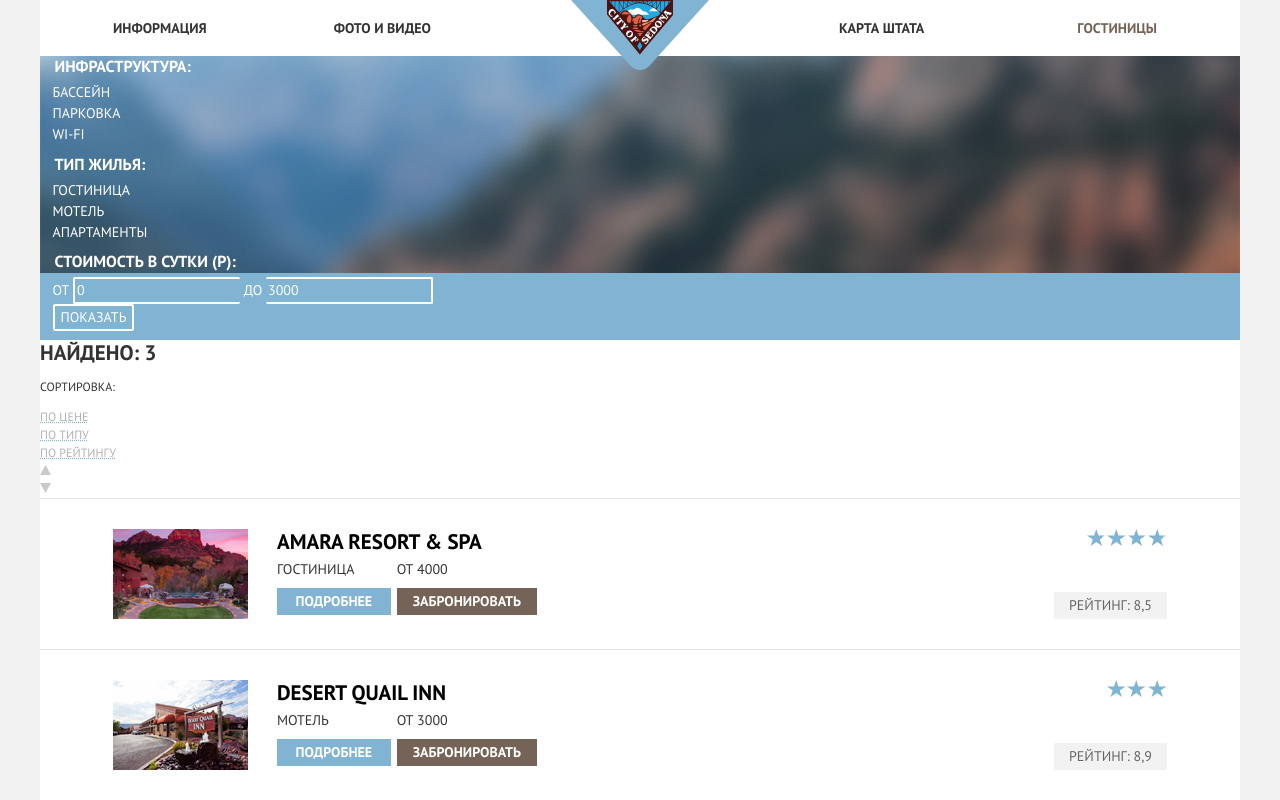
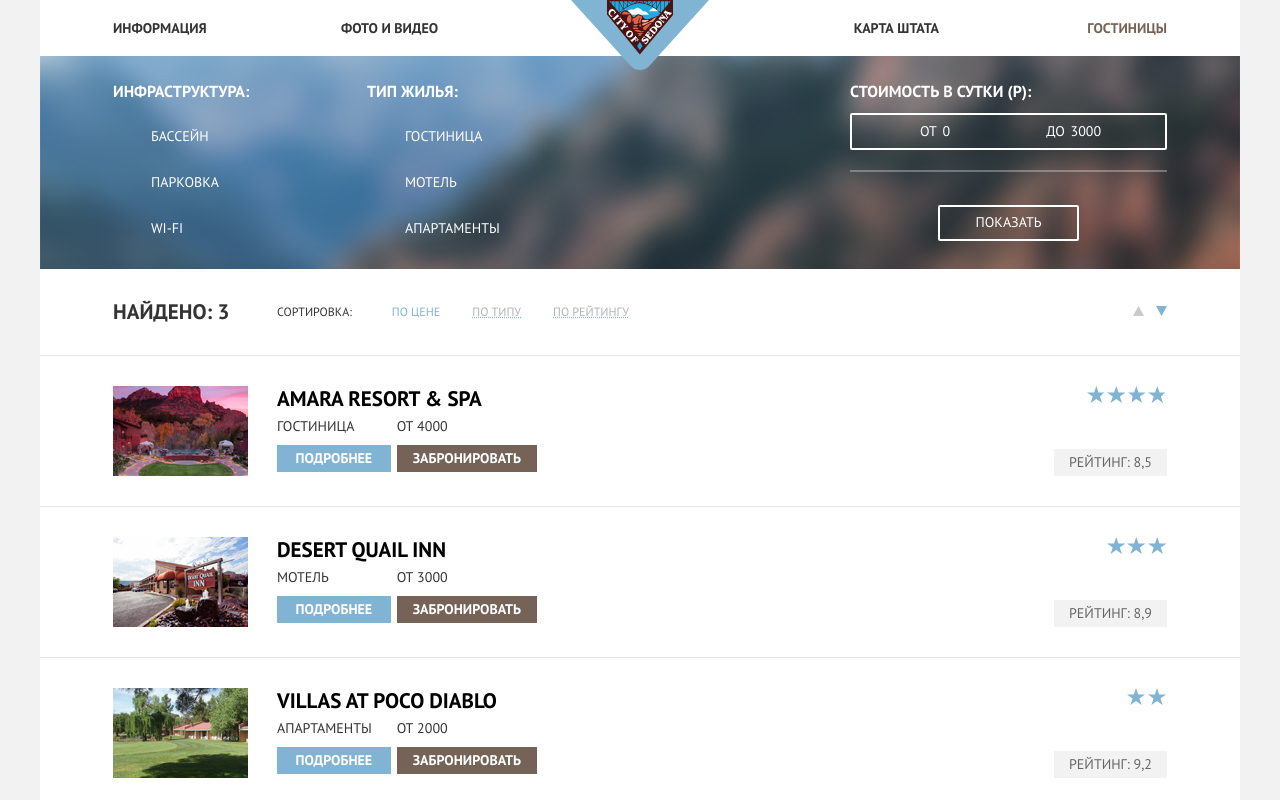
Before and after one commit to korbutds/sedona, a plain HTML site: page hotels.html in a window 1280 px wide. Shown: the top 800 px of the page. Drawn offline with Linux system fonts and the light colour scheme.

Commit message:
Завершаем строить сетку. Завершена разметка сетки сайта. Исправлены замечания наставника.

```diff
--- a/css/style.css
+++ b/css/style.css
@@ -9,6 +9,7 @@
   --basic-footer-bgc: rgba(255, 255, 255, 0.9);
   --basic-black-opacity: rgba(0, 0, 0, 0.3);
   --basic-grey: #f2f2f2;
+  --basic-grey-bg: #eeeeee;
   --basic-grey-hov: #ebebeb;
   --basic-grey-border: #e5e5e5;
   --basic-calendar: #a9a9a9;
@@ -109,8 +110,6 @@
 .main-navigation {
   position: relative;
 
-  display: flex;
-
   font-weight: 700;
   line-height: 26px;
   color: var(--basic-black);
@@ -129,24 +128,23 @@
 }
 
 .site_nav-item {
-  flex-basis: 164px;
-  padding-top: 15px;
-  padding-bottom: 15px;
-  padding-right: 10px;
+  flex-basis: 228px;
   flex-wrap: wrap;
 
-  text-align: end;
+  text-align: left;
 }
 
-.site_nav-item:nth-child(2n+1) {
-  text-align: start;
+.site_nav-item:nth-child(n+3) {
+  text-align: right;
 }
 
 .site_nav-item:nth-child(2) {
   margin-right: auto;
 }
 
-.site_nav-item a {
+.site_nav-link {
+  display: inline-block;
+  padding: 15px 0;
   color: var(--basic-dark);
 }
 
@@ -204,12 +202,45 @@
 }
 /* reason-sections */
 
+.reasons-grid {
+  display: grid;
+  grid-template-columns: 400px 400px 400px ;
+  grid-template-rows: 1fr;
+}
+
 .main_reason-section {
   background-color: var(--basic-sedona-blue);
   color: var(--basic-white);
 }
 
+.natural-section .reason-image {
+  grid-column-start: 2;
+  grid-column-end: 4;
+}
+
+.bridge-section .reason-container {
+  grid-column-start: 3;
+  grid-column-end: 4;
+}
+
+.bridge-section .reason-image {
+  grid-column-start: 1;
+  grid-column-end: 3;
+  grid-row-start: 1;
+}
+
+.reason-container {
+  padding: 50px;
+  padding-bottom: 10px;
+  text-align: center;
+}
+
+.reason-title {
+  padding-bottom: 25px;
+}
+
 .feature-item {
+  padding-top: 160px;
   min-height: 330px;
 }
 
@@ -217,14 +248,15 @@
   background-image: url(../img/icon-1.svg);
   background-repeat: no-repeat;
   background-size: 75px 72px;
-  background-position: 50% 0;
+  background-position: left 50% bottom 198px;
+
 }
 
 .feature-item:nth-child(2) {
   background-image: url(../img/icon-2.svg);
   background-repeat: no-repeat;
   background-size: 75px auto;
-  background-position: 50% 0;
+  background-position: left 50% bottom 198px;
 
 }
 
@@ -232,7 +264,14 @@
   background-image: url(../img/icon-3.svg);
   background-repeat: no-repeat;
   background-size: 64px auto;
-  background-position: 50% 0;
+  background-position: left 50% bottom 198px;
+}
+
+/* other-reasons-section */
+
+.advantage-list {
+  background-color: var(--basic-grey-bg);
+  min-height: 256px;
 }
 
 /* order-section */
@@ -252,8 +291,9 @@
 }
 
 .reason-description {
+  display: block;
   margin: 0;
-  margin-bottom: 39px;
+  margin-bottom: 20px;
 }
 
 /* booking-section */
@@ -577,28 +617,97 @@
 
   background-color: var(--basic-sedona-blue);
   background-image: url(../img/background-blur.jpg);
-  background-size: 1200px 217px;
+  background-size: 100%;
   background-repeat: no-repeat;
 }
 
-.filter-section input[type="text"] {
-  font: inherit;
-  color: var(--basic-white);
+.hotel-form {
+  display: flex;
+  padding-top: 25px;
+  padding-bottom: 5px;
+}
 
-  background-color: transparent;
+.form-legend {
+  padding: 0;
+  margin: 0;
+  margin-bottom: 24px;
+
+  font-size: 16px;
+  font-weight: 700;
+}
+
+.fildset-label {
+  padding-left: 38px;
+}
+
+.hotel-field {
+  margin: 0;
+  padding: 0;
+
+  border: none;
+}
+
+.infrastructure-field {
+  flex-basis: 150px;
+  margin-right: 104px;
+}
+
+.infrastructure-item {
+  margin-bottom: 25px;
+}
+
+.stay_type-field {
+  flex-basis: 150px;
+  margin-right: auto;
+}
+
+.cost-field {
+  flex-basis: 317px;
+}
+
+.cost-legend {
+  margin-bottom: 11px;
+}
+
+.filter-text_field {
+  padding: 5px;
+  padding-left: 16px;
+  margin-bottom: 20px;
+
   border: solid 2px var(--basic-white);
   border-radius: 2px;
 }
 
-.filter-text_field input[type="text"]:first-of-type {
-  border-right: none;
+.price-label {
+  padding-left: 52px;
+
 }
 
-.filter-text_field input[type="text"]:last-of-type {
-  border-left: none;
+.filter-section input[type="text"] {
+  width: 50px;
+
+  font: inherit;
+  color: var(--basic-white);
+
+  border: none;
+  background-color: transparent;
+}
+
+.range-field {
+  margin-bottom: 33px;
+}
+
+.range-scale {
+  height: 2px;
+
+  background-color: var(--basic-white-opacity);
 }
 
 .filter-section button[type="submit"] {
+  display: block;
+  margin: 0 auto;
+  padding: 5px 36px 6px;
+
   font: inherit;
   font-size: 14px;
   line-height: 21px;
@@ -616,35 +725,70 @@
   background-color: var(--basic-white);
 }
 
-.hotel-field {
-  border: none;
+/* sorter-section */
+
+.sorter-section {
+  display: flex;
+  padding-top: 30px;
+  padding-bottom: 30px;
 }
 
-.hotel-field legend {
-  font-size: 16px;
-  font-weight: 700;
+.found-amount {
+  width: 135px;
 }
 
-/* sorter-section */
+.sorter-part {
+  display: flex;
+  flex-wrap: wrap;
+  flex-grow: 1;
+  align-content: center;
 
-.sorter-part {
   font-size: 12px;
   line-height: 18px;
 }
 
-.sorter-list a {
+.sorter-part p {
+  margin: 0;
+  margin-left: 29px;
+  margin-right: 40px;
+}
+
+.sorter-list {
+  display: flex;
+  flex-wrap: wrap;
+}
+
+.sorter-item {
+  margin-right: 32px;
+}
+
+.sorter-link {
   color: var(--basic-black-opacity);
   text-decoration: underline dotted var(--basic-sedona-blue);
 }
 
-.sorter-list a:hover,
-.sorter-list a:focus {
+.sorter-link:hover,
+.sorter-link:focus {
   color: var(--basic-sedona-blue);
 }
 
-.sorter-list a:active {
+.sorter-link:active {
   color: var(--basic-black);
   text-decoration: none;
+}
+
+.sorter-link.active {
+  color: var(--basic-sedona-blue);
+  text-decoration: none;
+}
+
+.sort_arrow-list {
+  display: flex;
+  margin-left: auto;
+}
+
+.sort_arrow-item {
+  margin-left: 12px;
 }
 
 .sort_arrow-link svg {
@@ -657,6 +801,10 @@
 }
 
 .sort_arrow-link:active svg {
+  color: var(--basic-sedona-blue);
+}
+
+.sort_arrow-link.active svg {
   color: var(--basic-sedona-blue);
 }
 
--- a/hotels.html
+++ b/hotels.html
@@ -17,27 +17,27 @@
           </a>
           <ul class="site_nav-list clear-list">
             <li class="site_nav-item">
-              <a href="#">Информация</a>
+              <a class="site_nav-link" href="#">Информация</a>
             </li>
             <li class="site_nav-item">
-              <a href="#">Фото и видео</a>
+              <a class="site_nav-link" href="#">Фото и видео</a>
             </li>
             <li class="site_nav-item">
-              <a href="#">Карта штата</a>
+              <a class="site_nav-link" href="#">Карта штата</a>
             </li>
             <li class="site_nav-item">
-              <a class="active-page">Гостиницы</a>
+              <a class="site_nav-link active-page">Гостиницы</a>
             </li>
           </ul>
         </nav>
       </header>
       <main>
         <h1 class="visually-hidden">Выбрать гостиницу в городе Седона</h1>
-        <section class="filter-section">
+        <section class="filter-section ">
           <h2 class="visually-hidden">Отфильтровать гостиницы</h2>
-          <form class="hotel-form" action="https://echo.htmlacademy.ru/" method="POST">
+          <form class="hotel-form container" action="https://echo.htmlacademy.ru/" method="POST">
             <fieldset class="hotel-field infrastructure-field">
-              <legend>Инфраструктура:</legend>
+              <legend class="form-legend">Инфраструктура:</legend>
               <ul class="infrastructure-list clear-list">
                 <li class="infrastructure-item">
                   <input type="checkbox" class="visually-hidden" name="infrastructure" id="pool" value="pool" checked>
@@ -54,7 +54,7 @@
               </ul>
             </fieldset>
             <fieldset class="hotel-field stay_type-field">
-              <legend>Тип жилья:</legend>
+              <legend class="form-legend">Тип жилья:</legend>
               <ul class="infrastructure-list clear-list">
                 <li class="infrastructure-item">
                   <input type="checkbox" class="visually-hidden" name="stay-type" id="hotel" value="hotel" checked>
@@ -71,7 +71,7 @@
               </ul>
             </fieldset>
             <fieldset class="hotel-field cost-field">
-              <legend>Стоимость в сутки (Р):</legend>
+              <legend class="form-legend cost-legend">Стоимость в сутки (Р):</legend>
               <div class="filter-text_field">
                 <label class="price-label" for="min-price">От</label>
                 <input type="text" name="min-cost" id="min-price" value="0">
@@ -91,15 +91,15 @@
             </fieldset>
           </form>
         </section>
-        <section class="sorter-section">
+        <section class="sorter-section container">
           <h2 class="visually-hidden">Сортировка результата поиска</h2>
           <p class="found-amount">Найдено: 3</p>
           <div class="sorter-part">
             <p>Сортировка:</p>
             <ul class="sorter-list clear-list">
-              <li class="sorter-item"><a href="#">По цене</a></li>
-              <li class="sorter-item"><a href="#">По типу</a></li>
-              <li class="sorter-item"><a href="#">По рейтингу</a></li>
+              <li class="sorter-item"><a class="sorter-link active" href="#">По цене</a></li>
+              <li class="sorter-item"><a class="sorter-link" href="#">По типу</a></li>
+              <li class="sorter-item"><a class="sorter-link" href="#">По рейтингу</a></li>
             </ul>
             <ul class="sort_arrow-list clear-list">
               <li class="sort_arrow-item">
@@ -110,7 +110,7 @@
                 </a>
               </li>
               <li class="sort_arrow-item">
-                <a class="sort_arrow-link" href="#" aria-label="Сначала дорогие">
+                <a class="sort_arrow-link active" href="#" aria-label="Сначала дорогие">
                   <svg class="icon" width="11" height="10">
                     <use xlink:href="#icon-down"></use>
                   </svg>
@@ -212,7 +212,6 @@
           </a>
 				</section>
       </footer>
-    </div>
       <svg width="0" height="0" class="hidden">
         <symbol viewBox="0 0 21 23" fill="none" xmlns="http://www.w3.org/2000/svg" id="calendar">
           <path fill-rule="evenodd" clip-rule="evenodd" d="M16.406 3.025h2.845c.966 0 1.749.822 1.749 1.837v16.302C21 22.179 20.217 23 19.251 23H1.75C.784 23 0 22.179 0 21.164V4.862c0-1.015.784-1.837 1.75-1.837h2.843V1.648c0-.381.294-.689.657-.689.362 0 .656.308.656.689v1.377h3.938V1.648c0-.381.294-.689.657-.689.361 0 .655.308.655.689v1.377h3.938V1.648c0-.381.293-.689.656-.689.362 0 .656.308.656.689v1.377zm3.159 18.459a.448.448 0 0 0 .123-.32h.001V4.862a.449.449 0 0 0-.437-.459h-2.845v1.378c0 .381-.294.689-.656.689-.363 0-.656-.308-.656-.689V4.403h-3.938v1.378c0 .381-.294.689-.655.689-.363 0-.657-.308-.657-.689V4.403H5.907v1.378c0 .381-.294.689-.656.689-.363 0-.657-.308-.657-.689V4.403H1.75a.45.45 0 0 0-.438.459v16.302a.45.45 0 0 0 .438.459h17.501a.448.448 0 0 0 .314-.139z"
@@ -256,5 +255,6 @@
           <path d="M5.5 0L0 10h11L5.5 0z" fill="currentColor"></path>
         </symbol>
       </svg>
+    </div>
   </body>
 </html>
```
Also changed, not shown: index.html (+15 -15 lines). Lines whose indentation alone changed are shown as unchanged.
